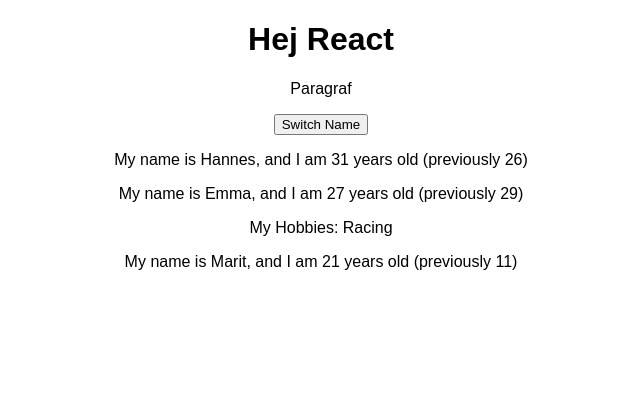
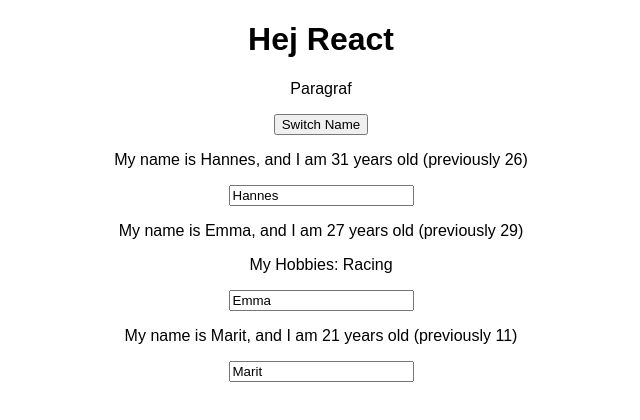
Before and after one commit to hander87/UdemyReactCourse, a React (Create React App) app: page / in a window 1280 px wide. Shown: the top 420 px of the page, without its empty margins (319-959 px from the left). Built offline with nearby package versions, Linux system fonts and the light colour scheme.

Commit message:
Two way binding

```diff
--- a/src/App.js
+++ b/src/App.js
@@ -25,6 +25,16 @@
     })
   }
 
+  nameChangeHandler = (event) => {
+    this.setState({
+      persons: [
+        { name: 'Hannes', age: 31 },
+        { name: event.target.value, age: 27 },
+        { name: 'Marit', age: 21 }
+      ]
+    })
+  }
+
   render() {
     return (
       <div className="App">
@@ -37,7 +47,8 @@
         <Person
           name={this.state.persons[1].name}
           age={this.state.persons[1].age}
-          click={this.switchNameHandler.bind(this, 'Hunnes')}>
+          click={this.switchNameHandler.bind(this, 'Hunnes')}
+          changed={this.nameChangeHandler}>
           My Hobbies: Racing
         </Person>
         <Person
--- a/src/Person/Person.js
+++ b/src/Person/Person.js
@@ -8,6 +8,7 @@
     <div>
       <p onClick={props.click}>My name is {props.name}, and I am {props.age} years old (previously {randomAge})</p>
       <p>{props.children}</p>
+      <input type="text" onChange={props.changed} value={props.name} />
     </div>
   );
 }
```
